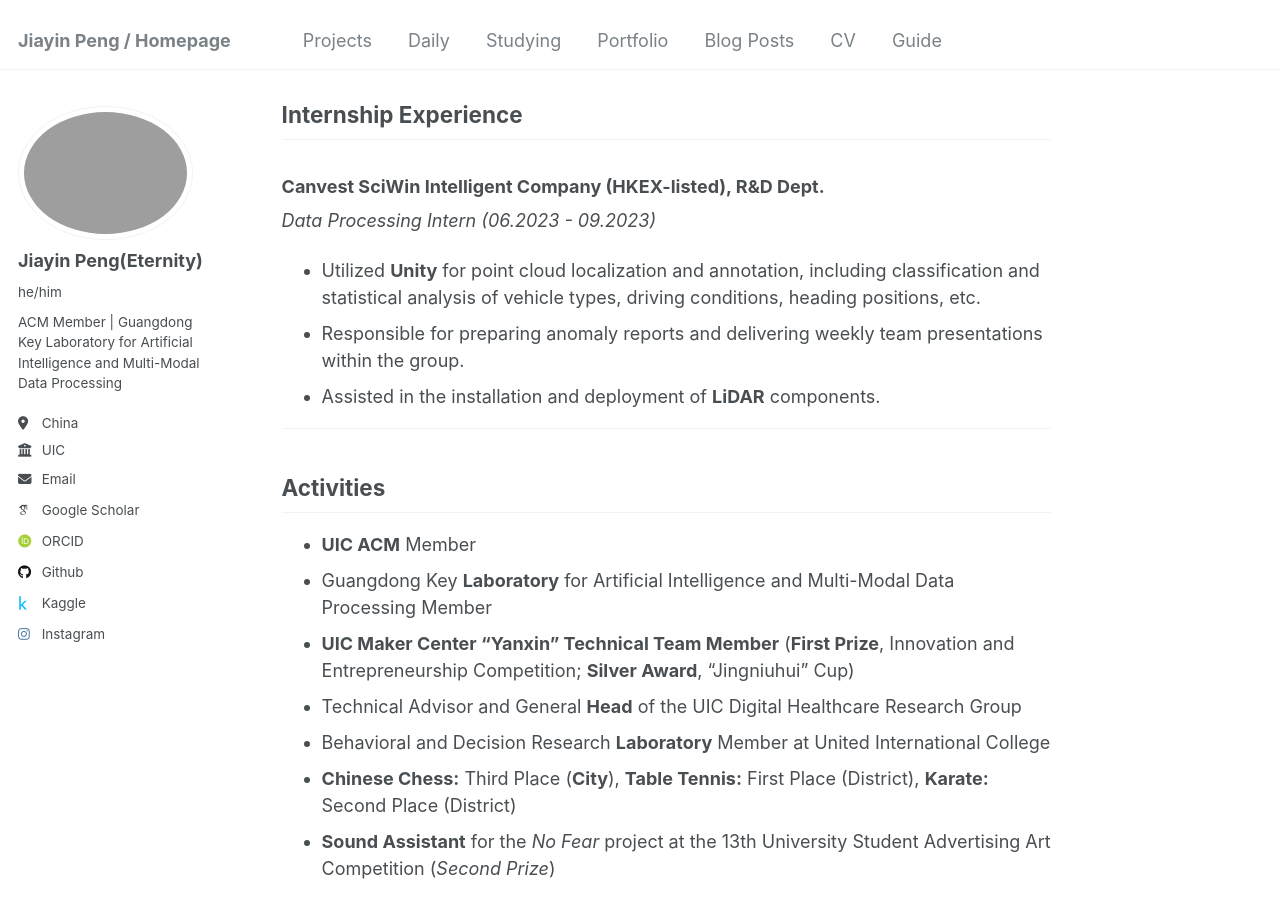
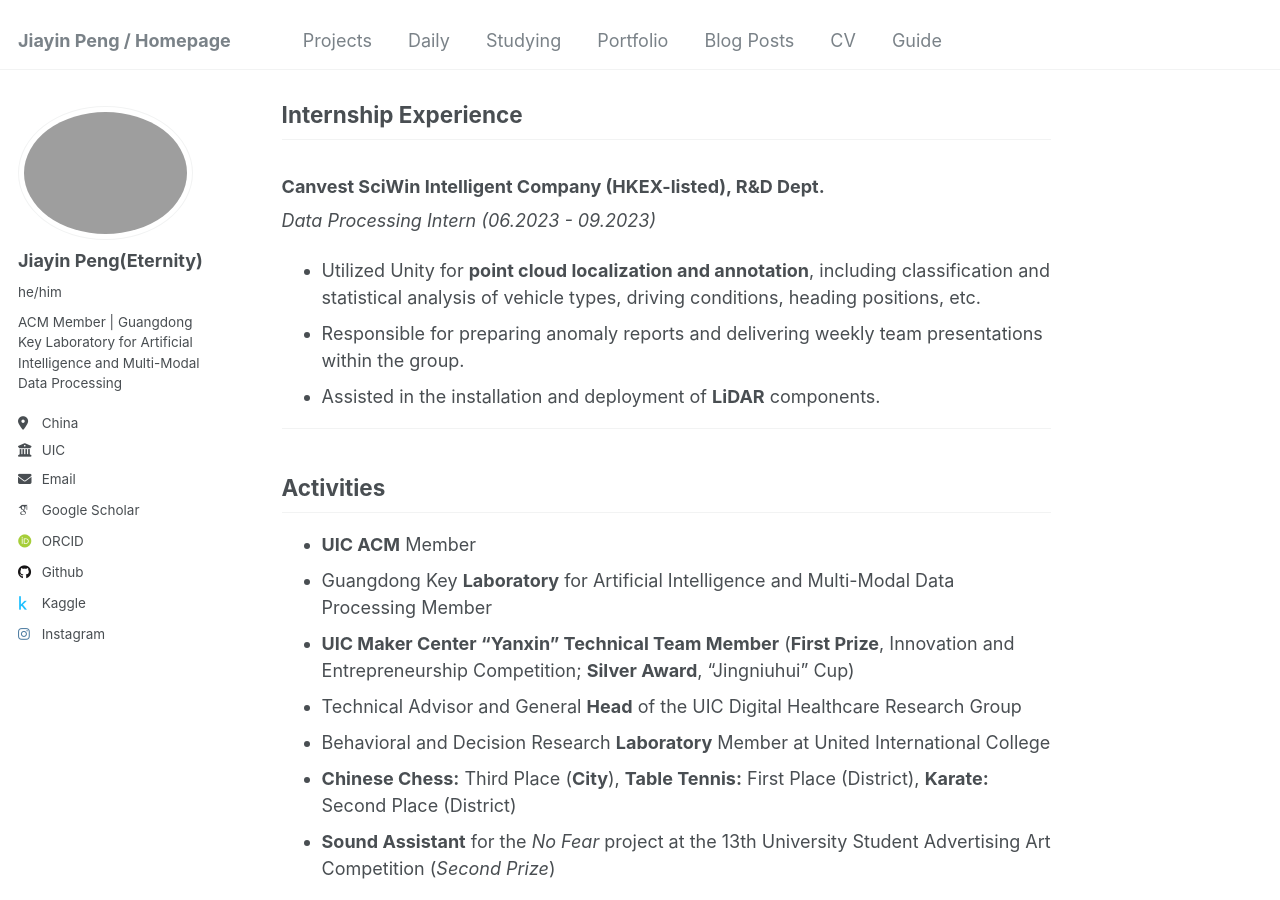
Before and after one commit to EternityPeng/eternitypeng.github.io, a Jekyll site: the page built from _pages/about.md, in a window 1280 px wide and 900 px high, scrolled down 3477 px. Built offline with Jekyll 4.4.1, drawn with Linux system fonts in a browser that asks for light colours; some web fonts are replaced; part of the change alters nothing that is shown; some of the changed text lies outside the part shown.

```diff
--- a/_pages/about.md
+++ b/_pages/about.md
@@ -26,13 +26,13 @@ redirect_from:
     - **Cantonese**: Native
 
 - Tools & Frameworks
-  - **Web Development**: Jekyll, Ruby, Node.js
+  - **Web Development**: Flask, Jekyll, Ruby, Node.js
   - **Version Control**: Git, GitHub, GitLab
   - **DevOps**: Docker
   - **Machine Learning & AI**: TensorFlow, PyTorch
   - **Database Management**: MySQL
   - **IDEs & Editors**: Visual Studio Code, PyCharm, IntelliJ IDEA
-  - **Other Tools**: LaTeX, Markdown, Bash, Linux Shell Scripting
+  - **Other Tools**: LaTeX, Markdown, Bash, Linux Shell Scripting, Unity
 
 - Hobbies & Interests
   - **Technology**
@@ -108,7 +108,7 @@ redirect_from:
 
 ### Canvest SciWin Intelligent Company (HKEX-listed), R&D Dept.
 *Data Processing Intern (06.2023 - 09.2023)*
-- Utilized **Unity** for point cloud localization and annotation, including classification and statistical analysis of vehicle types, driving conditions, heading positions, etc.
+- Utilized Unity for **point cloud localization and annotation**, including classification and statistical analysis of vehicle types, driving conditions, heading positions, etc.
 - Responsible for preparing anomaly reports and delivering weekly team presentations within the group.
 - Assisted in the installation and deployment of **LiDAR** components.
 
```
